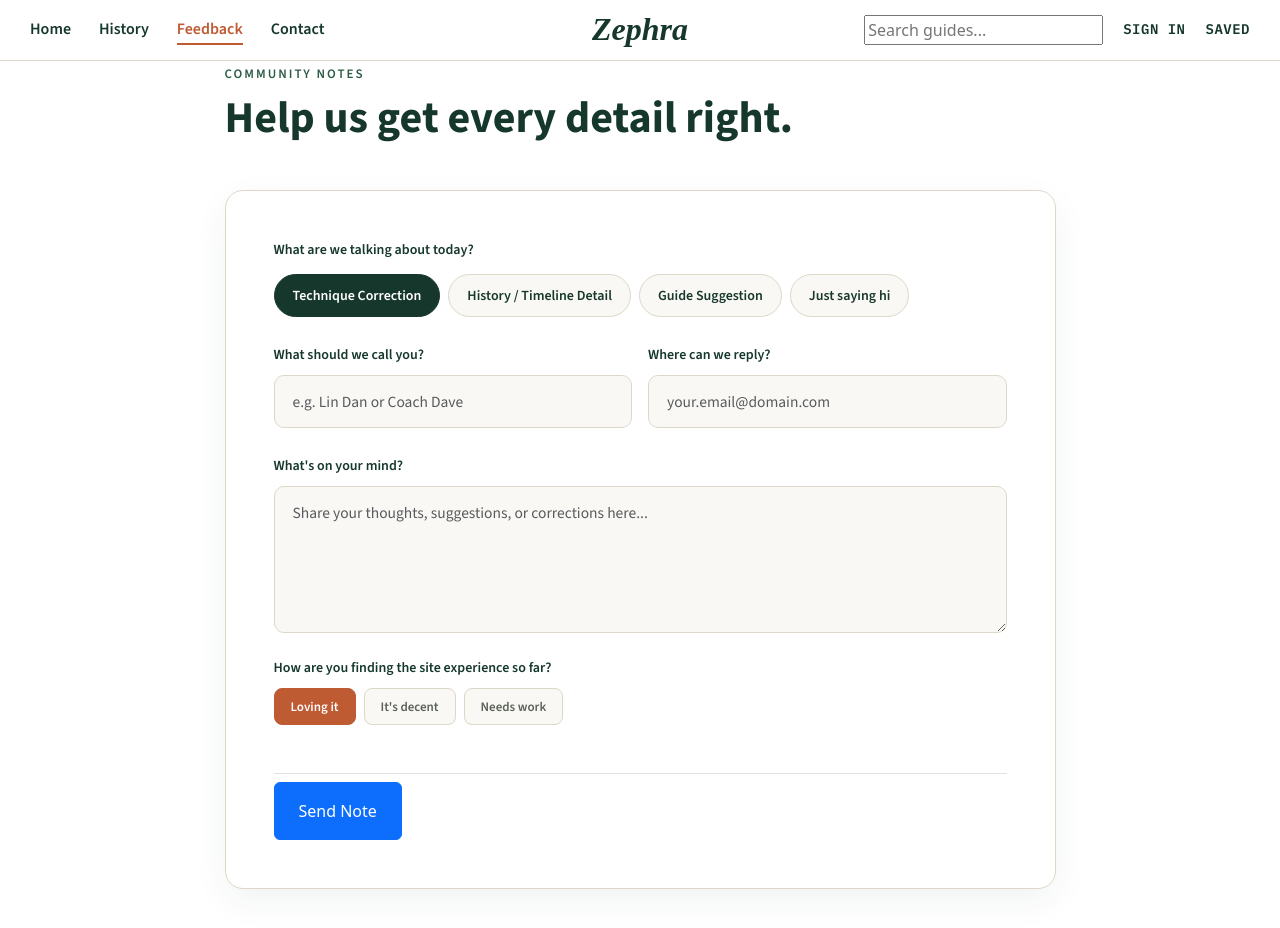
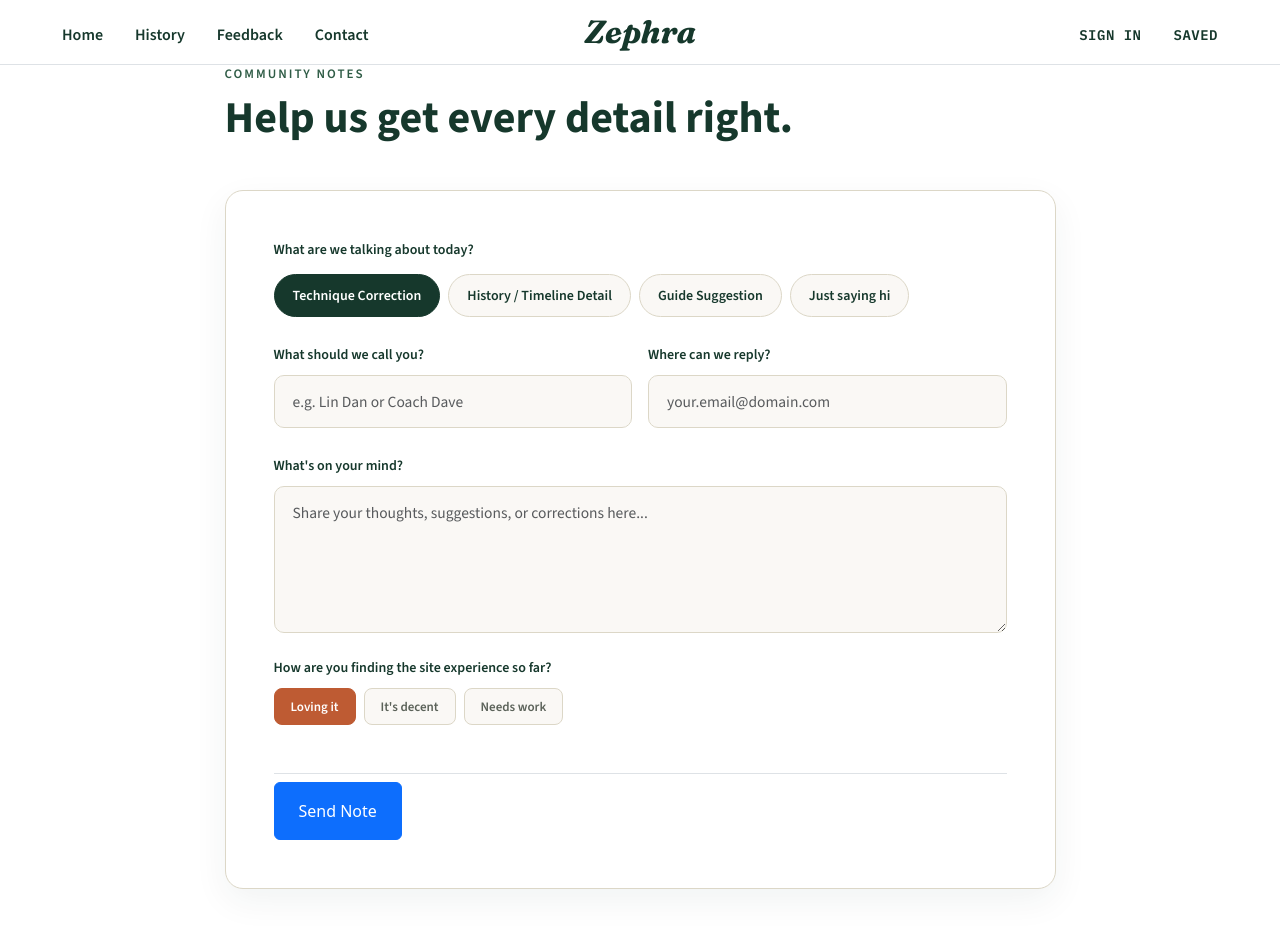
Before and after one commit to rian497/uxdesignnn, a plain HTML site: page feedback.html in a window 1280 px wide. Drawn offline with nearby package versions, Linux system fonts and the light colour scheme.

Commit message:
Refactor feedback.html for improved structure and styles

```diff
--- a/feedback.html
+++ b/feedback.html
@@ -12,7 +12,7 @@
     <!-- Google Fonts -->
     <link rel="preconnect" href="https://fonts.googleapis.com">
     <link rel="preconnect" href="https://fonts.gstatic.com" crossorigin>
-    <link href="https://fonts.googleapis.com/css2?family=IBM+Plex+Mono:ital,wght@0,400;0,500;0,600;1,400&family=Source+Sans+3:ital,wght@0,400;0,600;0,700;1,400&display=swap" rel="stylesheet">
+    <link href="https://fonts.googleapis.com/css2?family=Fraunces:ital,opsz,wght@0,9..144,300..900;1,9..144,300..900&family=IBM+Plex+Mono:ital,wght@0,400;0,500;0,600;1,400&family=Source+Sans+3:ital,wght@0,400;0,600;0,700;1,400&display=swap" rel="stylesheet">
 
     <!-- Stylesheets -->
     <link rel="stylesheet" href="common.css">
@@ -22,25 +22,34 @@
 <body>
 
     <!-- NAVBAR -->
-    <header class="navbar fixed-top">
-        <div class="nav-wrap">
+    <header class="navbar navbar-expand-md fixed-top bg-white border-bottom">
+        <div class="container-fluid max-width-1200 px-3 px-md-4">
 
-            <nav class="nav-left">
-                <a href="index.html" class="nav-item">Home</a>
-                <a href="history.html" class="nav-item">History</a>
-                <a href="feedback.html" class="nav-item active">Feedback</a>
-                <a href="contact.html" class="nav-item">Contact</a>
+            <!-- Brand Logo -->
+            <a href="index.html" class="nav-brand fw-bold text-decoration-none">Zephra</a>
+
+            <!-- Hamburger Toggle Button -->
+            <button class="navbar-toggler border-0 shadow-none" type="button" data-bs-toggle="collapse" data-bs-target="#zephraNavbar" aria-controls="zephraNavbar" aria-expanded="false" aria-label="Toggle navigation">
+            <span class="navbar-toggler-icon"></span>
+            </button>
+
+            <!-- Collapsible Navigation Links -->
+            <div class="collapse navbar-collapse mt-3 mt-md-0" id="zephraNavbar">
+
+            <!-- Left Links -->
+            <nav class="nav-left navbar-nav me-auto mb-2 mb-md-0 d-flex gap-md-3">
+                <a href="index.html" class="nav-item nav-link">Home</a>
+                <a href="history.html" class="nav-item nav-link">History</a>
+                <a href="feedback.html" class="nav-item nav-link">Feedback</a>
+                <a href="contact.html" class="nav-item nav-link">Contact</a>
             </nav>
 
-            <a href="index.html" class="nav-brand">Zephra</a>
+            <!-- Right Links & Search -->
+            <div class="nav-right navbar-nav align-items-md-center gap-2 gap-md-3">
+                <a href="signin.html" class="nav-item nav-link">Sign In</a>
+                <a href="saved.html" class="nav-item nav-link">Saved</a>
+            </div>
 
-            <div class="nav-right">
-                <div class="search-box">
-                    <input type="text" class="search-input" placeholder="Search guides...">
-                    <div class="search-btn"></div>
-                </div>
-                <a href="signin.html" class="nav-item">Sign In</a>
-                <a href="saved.html" class="nav-item">Saved</a>
             </div>
 
         </div>
@@ -136,12 +145,6 @@
 
     <script src="https://cdn.jsdelivr.net/npm/bootstrap@5.3.3/dist/js/bootstrap.bundle.min.js"></script>
     <script src="feedback.js"></script>
-    <script>
-        document.getElementById('FeedbackForm').addEventListener('submit', function (e) {
-            e.preventDefault();
-            window.location.href = 'feedback-success.html';
-        });
-    </script>
 </body>
 
 </html>
```
